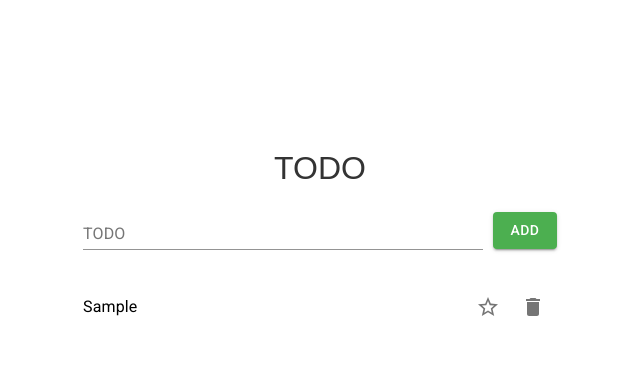
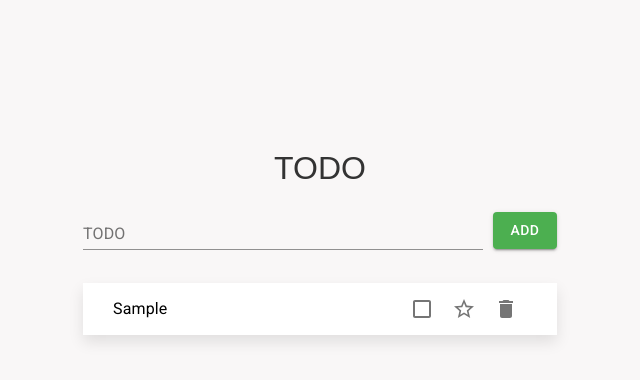
Before and after one commit to chunaixxx/react-todo-app, a React app: page / in a window 1280 px wide. Both pictures are taken after typing "Sample" into the empty fields and a click on the button "ADD". Shown: the top 380 px of the page, without its empty margins (320-960 px from the left). Built offline with nearby package versions, Linux system fonts and the light colour scheme.

Commit message:
Добавление возможности пометить задание как выполненное, правки по CSS

```diff
--- a/package.json
+++ b/package.json
@@ -5,7 +5,8 @@
   "main": "index.js",
   "scripts": {
     "start": "webpack --mode development --watch",
-    "build": "webpack --mode production"
+    "build": "webpack --mode production",
+    "deploy": "gh-pages -d dist"
   },
   "author": "",
   "license": "ISC",
@@ -15,6 +16,7 @@
     "@babel/preset-react": "^7.10.4",
     "babel-loader": "^8.1.0",
     "css-loader": "^4.3.0",
+    "gh-pages": "^3.1.0",
     "html-webpack-plugin": "^4.5.0",
     "style-loader": "^1.2.1",
     "webpack": "^4.44.2",
@@ -24,6 +26,7 @@
   "dependencies": {
     "@material-ui/core": "^4.11.0",
     "@material-ui/icons": "^4.9.1",
+    "@material-ui/styles": "^4.10.0",
     "react": "^16.13.1",
     "react-dom": "^16.13.1"
   }
--- a/src/App.js
+++ b/src/App.js
@@ -16,7 +16,7 @@ const App = () => {
 	const addTodo = textAreaValue => {
 		if (!textAreaValue.length) return;
 
-		setTodos(prevState => [...prevState, {id: todosCount, text: textAreaValue, done: false}]);
+		setTodos(prevState => [...prevState, {id: todosCount, text: textAreaValue, important: false}]);
 		setTodosCount(prevState => prevState + 1);
 	}
 
@@ -34,6 +34,16 @@ const App = () => {
 		let todosNew = [...todos];
 
 		todos.forEach((el, index) => {
+			if (el.id == id) todosNew[index].important = !todosNew[index].important;
+		})
+
+		setTodos(todosNew);
+	}
+
+	const handleClickDone = id => {
+		let todosNew = [...todos];
+
+		todos.forEach((el, index) => {
 			if (el.id == id) todosNew[index].done = !todosNew[index].done;
 		})
 
@@ -48,6 +58,7 @@ const App = () => {
 			<TodoList todos={ todos }
 					  removeTodo={ id => removeTodo(id) }
 					  handleClickStar={ id => handleClickStar(id) }
+					  handleClickDone={ id => handleClickDone(id) }
 			/>
 		</main>
 	)
--- a/src/components/TodoList.js
+++ b/src/components/TodoList.js
@@ -13,7 +13,6 @@ import StarBorderIcon from '@material-ui/icons/StarBorder';
 import DeleteIcon from '@material-ui/icons/Delete';
 
 import IconButton from '@material-ui/core/IconButton';
-import Button from '@material-ui/core/Button';
 
 const useStyles = makeStyles((theme) => ({
 	list: {
@@ -23,13 +22,28 @@ const useStyles = makeStyles((theme) => ({
 	list__item: {
 		display: 'flex',
 		justifityContent: 'spaceBetween',
-		padding: '0px'
+		padding: '0px',
+		backgroundColor: '#fff',
+		marginBottom: '10px',
+		padding: '5px 30px',
+		boxShadow: '0 7px 14px rgba(0,0,0,0.1)',
 	},
-	list__star: {
+	list__done: {
+		'&.Mui-checked': {
+			color: '#4caf50',
+		}
+	},
+	list__importantCheckbox: {
+		'&.Mui-checked': {
+			color: '#ffd847',
+		}
+	},
+	list__importantIcon_checked: {
 		color: '#ffd847',
 	},
 	list__delete: {
 		transition: '.1s ease',
+		padding: '9px',
 
 		'&:hover': {
 			color: '#f44336',
@@ -49,17 +63,26 @@ const TodoList = props => {
 							key={ item.id }
 							className={ classes.list__item }
 						>
-							<ListItemText primary={item.text} />
+							<ListItemText
+								className={ classes.list__text }
+								primary={ item.text }
+							/>
 							<Checkbox
+								className={ classes.list__done }
 								checked={item.done ? true : false}
-								onChange={ () => props.handleClickStar(item.id) }
-								icon={ <StarBorderIcon / > }
-								checkedIcon={ <StarIcon className={ classes.list__star } /> }
+								onChange={ () => props.handleClickDone(item.id) }
 							/>
 
+							<Checkbox
+								className={ classes.list__importantCheckbox }
+
+								checked={item.important ? true : false}
+								onChange={ () => props.handleClickStar(item.id) }
+								icon={ <StarBorderIcon className={ classes.list__importantIcon } /> }
+								checkedIcon={ <StarIcon className={ classes.list__importantIcon_checked } /> }
+							/>
 
 							<IconButton
-								aria-label="delete"
 								onClick={ () => props.removeTodo(item.id) }
 								className={ classes.list__delete }
 							>
--- a/src/styles/App.css
+++ b/src/styles/App.css
@@ -11,6 +11,7 @@ body, html {
 body {
 	display: flex;
 	justify-content: center;
+	background-color: #f9f7f7;
 }
 
 .main {
```
Also changed, not shown: 2 other files (tests, documents, lock files or other folders).
